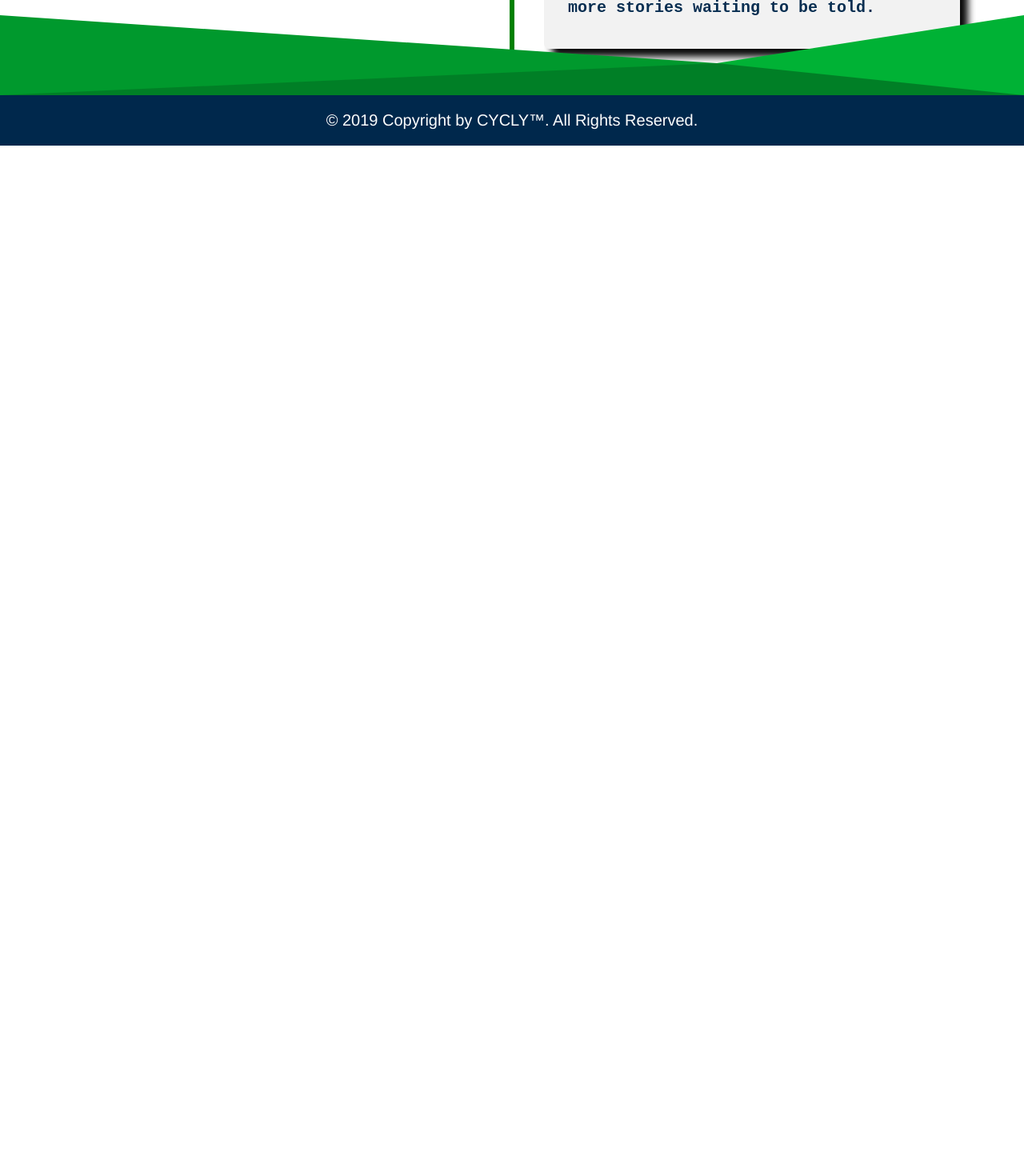
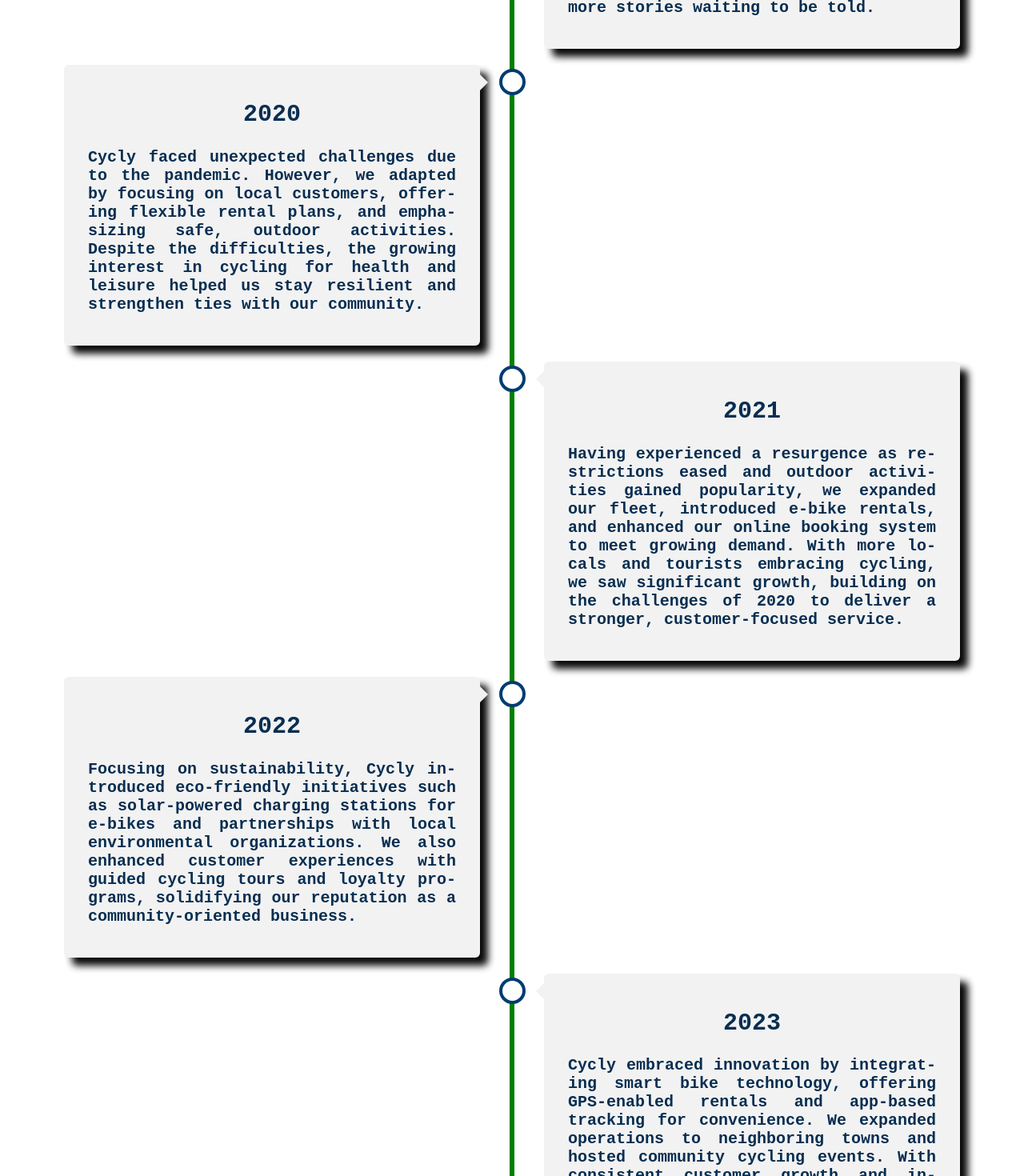
Before and after one commit to dixylo/cycle-ui, a Vue app: page /about in a window 1280 px wide. Shown: the part 3180-4650 px from the top of the page at 80% size. Before the commit the page ends 3362 px from the top, so only its background shows below. Built offline with nearby package versions, Linux system fonts and the light colour scheme.

Commit message:
Update API server

```diff
--- a/babel.config.js
+++ b/babel.config.js
@@ -1,5 +1,5 @@
 module.exports = {
   presets: [
-    '@vue/app'
+    '@vue/cli-plugin-babel/preset'
   ]
 }
--- a/public/index.html
+++ b/public/index.html
@@ -3,7 +3,7 @@
   <head>
     <meta charset="utf-8">
     <meta http-equiv="X-UA-Compatible" content="IE=edge">
-    <meta http-equiv="Content-Security-Policy" content="default-src 'self'; connect-src 'self' https://cycly.herokuapp.com; font-src 'self'; img-src 'self' data: https:; style-src 'self' 'unsafe-inline'; script-src 'self' 'unsafe-eval'; child-src 'self' https://www.google.com">
+    <meta http-equiv="Content-Security-Policy" content="default-src 'self'; connect-src 'self' https://cycly.onrender.com; font-src 'self'; img-src 'self' data: https:; style-src 'self' 'unsafe-inline'; script-src 'self' 'unsafe-eval'; child-src 'self' https://www.google.com">
     <meta name="viewport" content="width=device-width,initial-scale=1.0">
     <link rel="icon" href="<%= BASE_URL %>favicon.ico">
     <title>cycly-vue</title>
--- a/src/components/Footer.vue
+++ b/src/components/Footer.vue
@@ -1,12 +1,17 @@
 <template>
   <div id='footer'>
-    <p>&copy;&nbsp;2019 Copyright by CYCLY&trade;. All Rights Reserved.</p>
+    <p>&copy;&nbsp;{{ currentYear }} Copyright by CYCLY&trade;. All Rights Reserved.</p>
   </div>
 </template>
 
 <script>
 export default {
-  name: 'Footer'
+  name: 'Footer',
+  data() {
+    return {
+      currentYear: new Date().getFullYear(),
+    };
+  },
 }
 </script>
 
--- a/src/config.js
+++ b/src/config.js
@@ -1,3 +1,3 @@
-const server = 'https://cycly.herokuapp.com'
+const server = 'https://cycly.onrender.com'
 
 export default server
--- a/src/views/About.vue
+++ b/src/views/About.vue
@@ -69,6 +69,42 @@
               <p>
                 More and more cycle lanes are now being built to mitigate deteriorating traffic congestion in Auckland. Cycly is making its own contribution not only to the mitigation, but also
                 to the fitness and recreation of Aucklanders. Becoming part of more and more people's life, Cycly will have more stories waiting to be told.
+              </p>
+            </div>
+          </div>
+          <div class="balloon left">
+            <div class="content">
+              <h2>2020</h2>
+              <p>
+                Cycly faced unexpected challenges due to the pandemic. However, we adapted by focusing on local customers, offering flexible rental plans, and emphasizing safe, outdoor activities.
+                Despite the difficulties, the growing interest in cycling for health and leisure helped us stay resilient and strengthen ties with our community.
+              </p>
+            </div>
+          </div>
+          <div class="balloon right">
+            <div class="content">
+              <h2>2021</h2>
+              <p>
+                Having experienced a resurgence as restrictions eased and outdoor activities gained popularity, we expanded our fleet, introduced e-bike rentals, and enhanced our online booking system
+                to meet growing demand. With more locals and tourists embracing cycling, we saw significant growth, building on the challenges of 2020 to deliver a stronger, customer-focused service.
+              </p>
+            </div>
+          </div>
+          <div class="balloon left">
+            <div class="content">
+              <h2>2022</h2>
+              <p>
+                Focusing on sustainability, Cycly introduced eco-friendly initiatives such as solar-powered charging stations for e-bikes and partnerships with local environmental organizations.
+                We also enhanced customer experiences with guided cycling tours and loyalty programs, solidifying our reputation as a community-oriented business.
+              </p>
+            </div>
+          </div>
+          <div class="balloon right">
+            <div class="content">
+              <h2>2023</h2>
+              <p>
+                Cycly embraced innovation by integrating smart bike technology, offering GPS-enabled rentals and app-based tracking for convenience. We expanded operations to neighboring towns
+                and hosted community cycling events. With consistent customer growth and increasing recognition as a trusted brand, Cycly continued to thrive as a leader in local cycling solutions.
               </p>
             </div>
           </div>
@@ -216,6 +252,7 @@
 
 .content p {
   text-align: justify;
+  hyphens: auto;
 }
 
 @media screen and (max-width: 1440px) {
```
Also changed, not shown: package.json (+4 -3 lines), 1 other file (tests, documents, lock files or other folders).
